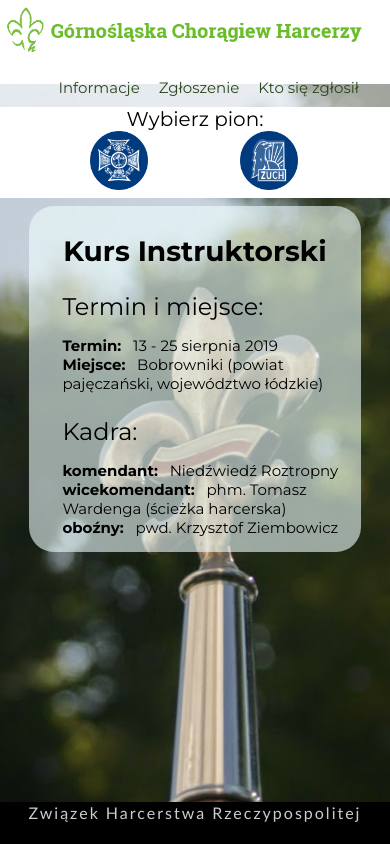
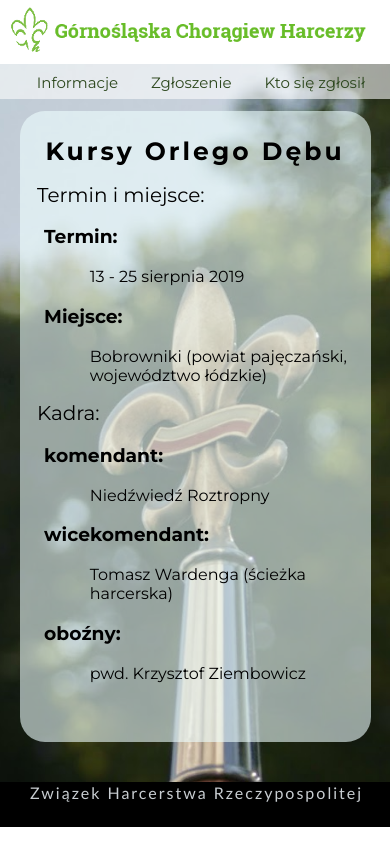
Before and after one commit to igor-zukowski/pajeczarnia, a plain HTML site: page att2/index.html in a window 390 px wide. Both pictures are taken after a click on the link "Informacje". Drawn offline with Linux system fonts and the light colour scheme.

Commit message:
correct tags

```diff
--- a/att2/index.html
+++ b/att2/index.html
@@ -10,33 +10,26 @@
 
 </head>
 <body>
-    <div id="header">
-        <div id="logo"><img src="/img/logo.PNG"></div>
-        <div id="nav">
-           <div id="navbar">
-            <li><a href="#" onclick="zgloszeni()">Kto się zgłosił</a></li>
-            <li><a id="zgloszenie" href="#" onclick="zgloszenie()">Zgłoszenie</a></li>
+    <header>
+        <img src="/img/logo.PNG">
+        <nav>
+
+            <li><a href="#" >Kto się zgłosił</a></li>
+            <li><a id="zgloszenie" href="#" >Zgłoszenie</a></li>
             <li><a href="#" onclick="informacja()">Informacje</a></li>
             <div style="clear:both;"></div>
-           </div>
-        </div>
 
-    </div>
+        </nav>
+
+    </header>
 
     <article>
-        <div id="menu">
-            <p>Wybierz pion:</p>
-                <img class="linkImg" id="link1" src="/img/pwd-zuch.png" alt="Zgłoszenie na kurs">
-            <hr id="menuLine">
-                <img class="linkImg" id="link2" src="/img/pwd-harc.png" alt="Zgłoszenie na kurs">
 
+        <section class="" id="section1">
+            <h1>Kursy Orlego Dębu</h1>
+            <div id="content"></p>
 
-        </div>
-        <div id="infoBox">
-            <p id="title">Kurs Orlego Dębu</p>
-            <p id="content"></p>
-            <div style="clear:both;"></div>
-        </div>
+        </section>
     </article>
     <footer>Związek Harcerstwa Rzeczypospolitej</footer>
     <script src='main.js'></script>
--- a/att2/main.css
+++ b/att2/main.css
@@ -1,52 +1,38 @@
 html,body{
-    min-height: 100vh;
-    height: 100%;
+
+    height: 100vh;
     margin: 0;
     font-family: 'Montserrat', sans-serif;
 
 }
 
 
-*{
-    box-sizing: border-box;
-}
-#header{
+header{
     width: 100%;
-    height: 10%;
+    height: auto;
 
 }
 
-#logo{
-    display: inline-block;
-    width: auto;
+header img{
+    width: 28%;
     height: auto;
 
 
 }
 
-#logo > img{
-    width: 50vh;
-    height: auto;
-    margin-left: 5vh;
-}
 
-
-#nav{
+nav{
     float: right;
     width: auto;
-    margin-top: 2.5vh;
-    margin-bottom: 0px;
+    margin: 1% 3vh auto auto;
     margin-right: 5vh;
     text-decoration: none;
     list-style: none;
-    height: auto;
+    height: 100%;
 }
 
     ul {
     list-style-type: none;
-    margin: 0;
-    padding: 0;
-    overflow: hidden;
     list-style: none;
   }
 
@@ -72,70 +58,64 @@ html,body{
 article{
     background-image: url(/img/IMG_8791.JPG);
     background-size: cover;
-    height: 85%;
+    height: 85vh;
 
 }
 
-#menu{
-    width: 15%;
-    background-color: rgba(255, 255, 255, 0.651);
-    height: 100%;
-    float: left;
+section{
+
+    width: 60%;
+    margin-right: 20%;
+    margin-top: 17%;
+    float: right;
+    background-color: rgba(238, 255, 255, 0.596);
+    border-radius: 100px;
+
 }
 
-#menu > hr{
-    border: 2px solid rgb(44, 71, 29);
-    width: 70%;
-    margin-bottom: 20%;
+section h1{
+    font-size: 40px;
+    letter-spacing: 3px;
+    text-align: center;
 }
 
-#menu > p{
-    text-align: center;
-    font-size: 25px;
-    border-bottom: 0;
+section h2{
+    font-size: 30px;
+    font-weight: 400;
+    margin-left: 5%;
 }
 
-#menu > img{
-    width: 60%;
-    height: auto;
-    margin-left: 19%;
-    margin-right: auto;
-
-    margin-bottom: 20%;
-}
-
-#infoBox{
-    width: 60%;
-    margin-left: auto;
-    margin-right: 23vh;
-    margin-top: 14%;
-    float: right;
-    text-align: center;
-    background-color: rgba(238, 255, 255, 0.596);
-    border-radius: 100px;
-}
-
-#title{
-    font-size: 45px;
-    font-weight: 700;
-    color: black;
-    margin-bottom: 4%;
-}
-
-#content{
-    text-align: left;
-    font-size: 20px;
-    margin-left: 20%;
-    margin-top: 0;
+section h3 {
+    margin-left: 7%;
+    width: 15%;
 }
 
 
+section p{
+    margin-left: 20%;
+}
+
+.smallMargin{
+    width: 60%;
+    margin-right: 20%;
+    margin-top: 3%;
+    float: right;
+    background-color: rgba(238, 255, 255, 0.596);
+    border-radius: 100px;
+    overflow: auto;
+}
+
+
+
+
+
+
 footer{
-    height: 5%;
+    height: 4vh;
     background-color: rgb(0, 0, 0);
     text-align: center;
+    padding-top: 15px;
     color: rgb(200, 205, 209);
-    padding: 0.4%;
     font-family: 'Trebuchet MS';
     letter-spacing: 2px;
 
@@ -144,31 +124,25 @@ footer{
 @media only screen and (max-width: 600px) {
     article {
         background-position: 60% 0%;
-    }
-
-    #logo{
-        display: inline-block;
-        width: 100%;
-        height: auto;
-
 
     }
 
-    #logo > img{
+
+    header img{
 
         height: auto;
         width: 95%;
         margin-right: auto;
-        margin-left: 0vh;
+        margin-left: 0.5vh;
     }
 
-    #nav{
+    nav{
 
         align-items: center;
         width: 100vh;
         margin-bottom: 0;
         margin-top: -1%;
-        margin-right: auto;
+        margin-right: 0;
         text-decoration: none;
         list-style: none;
         height: auto;
@@ -180,9 +154,7 @@ footer{
         list-style-type: none;
         margin: 0;
         margin-top: 2vh;
-        margin-right: 6vh;
         padding: 0;
-        overflow: hidden;
         list-style: none;
 
       }
@@ -190,7 +162,7 @@ footer{
         li {
         display: flex;
         margin-left: 0;
-        margin-right: 3px;
+        margin-right: 2%;
         color: rgb(44, 71, 29);
         margin-top: 6px;
         font-size: 15px;
@@ -210,34 +182,6 @@ footer{
         border-radius: 25px;
       }
 
-      #navbar{
-          margin: 5px 20px 3px 5px;
-      }
-
-      #menu{
-        width: 100%;
-        background-color: rgb(255, 255, 255);
-        height: auto;
-        float: left;
-
-    }
-
-    #menu > hr{
-        display: none;
-        border: 2px solid rgb(255, 255, 255);
-        width: 70%;
-        margin-bottom: 0%;
-    }
-
-    #menu > p{
-        font-size: 20px;
-        width: 100%;
-        margin-top:  0;
-        margin-bottom: 0%;
-        margin-left: auto;
-        margin-right: auto;
-    }
-
 
 
     #menu > img{
@@ -249,31 +193,61 @@ footer{
         margin-bottom: 2%;
     }
 
-    #infoBox{
-        width: 85%;
-        max-width: 95%;
-        margin-left: auto;
-        margin-right: 7.5%;
+    section{
+
+        width: 90%;
+        margin-right: 5%;
+        margin-top: 17%;
+        float: right;
         background-color: rgba(238, 255, 255, 0.596);
         border-radius: 25px;
+
+
     }
 
-    #title{
-        font-size: 28px;
-        font-weight: 700;
-        color: black;
-        margin-bottom: 4%;
+    section h1{
+        font-size: 25px;
+        letter-spacing: 3px;
+        text-align: center;
+        margin-bottom: 0px;
     }
 
-    #content{
-        text-align: left;
-        font-size: 15px;
-        margin-left: 10%;
-        margin-top: 0;
+    section h2{
+        font-size: 20px;
+        font-weight: 400;
+        margin-left: 5%;
+        margin-bottom: 0px;
+    }
+
+    section h3 {
+        margin-left: 7%;
+        width: 15%;
+        font-size: 15px
+        margin-bottom: 0px;
     }
 
 
+    section p{
+        margin-left: 20%;
+    }
+
+    .smallMargin{
+        width: 90%;
+        height: 88%;
+        margin-right: 5%;
+        margin-top: 3%;
+        float: right;
+        background-color: rgba(238, 255, 255, 0.596);
+        border-radius: 25px;
+        overflow: scroll;
+    }
+
+
+
+
     footer{
+        position: fixed;
+        width: 100%;
         height: 5%;
         background-color: rgb(0, 0, 0);
         text-align: center;
@@ -288,41 +262,3 @@ footer{
 
 
   }
-
-  .blink {
-	-webkit-animation: blink .75s linear infinite;
-	-moz-animation: blink .75s linear infinite;
-	-ms-animation: blink .75s linear infinite;
-	-o-animation: blink .75s linear infinite;
-	 animation: blink .75s linear infinite;
-}
-@-webkit-keyframes blink {
-	0% { opacity: 1; }
-	50% { opacity: 1; }
-	50.01% { opacity: 0; }
-	100% { opacity: 0; }
-}
-@-moz-keyframes blink {
-	0% { opacity: 1; }
-	50% { opacity: 1; }
-	50.01% { opacity: 0; }
-	100% { opacity: 0; }
-}
-@-ms-keyframes blink {
-	0% { opacity: 1; }
-	50% { opacity: 1; }
-	50.01% { opacity: 0; }
-	100% { opacity: 0; }
-}
-@-o-keyframes blink {
-	0% { opacity: 1; }
-	50% { opacity: 1; }
-	50.01% { opacity: 0; }
-	100% { opacity: 0; }
-}
-@keyframes blink {
-	0% { opacity: 1; }
-	50% { opacity: 1; }
-	50.01% { opacity: 0; }
-	100% { opacity: 0; }
-}
--- a/att2/main.js
+++ b/att2/main.js
@@ -1,42 +1,8 @@
-var btn1 = document.getElementById('link1');
-var btn2 = document.getElementById('link2');
-var res = document.documentElement.clientWidth;
-var infoBox = document.getElementsByTagName('article');
-var img1 = document.getElementById('link1');
-var img2 = document.getElementById('link2');
+var section = document.getElementById("section1");
+function informacja(){
+    section.className = "smallMargin";
+    document.getElementById('content').innerHTML = '<h2>Termin i miejsce:</h2><h3>Termin:</h3><p>13 - 25 sierpnia 2019</p><h3>Miejsce:</h3><p>Bobrowniki (powiat pajęczański, województwo łódzkie)</p><h2>Kadra:</h2><h3>komendant:</h3><p>Niedźwiedź Roztropny</p><h3>wicekomendant:</h3><p>Tomasz Wardenga (ścieżka harcerska)</p><h3>oboźny:</h3><p>pwd. Krzysztof Ziembowicz</p> '
 
-
-
-function zgloszenie(){
-
-    btn2.className = "blink";
-    btn1.className = "blink";
-
-    setTimeout(noBlink, 2600);
+    console.log(res);
 
 };
-
-btn1.style.cursor = 'pointer';
-btn2.style.cursor = 'pointer';
-btn1.onclick = ()=> location.href = "https://forms.gle/7ZhESe9WytKYYXst5";
-btn2.onclick = ()=> location.href = "https://forms.gle/phgTCvzup9grq8Mf7";
-
-
-
-
-function informacja(){
-    document.getElementById('title').innerHTML = '<p id="title">Kurs Instruktorski</p>'
-    document.getElementById('content').innerHTML = '<p id="inf" style="text-align:left; font-size:24px; margin-bottom:0;">Termin i miejsce:</p><p id="kadra"><b>Termin:</b>&nbsp; &nbsp;13 - 25 sierpnia 2019<br /><b>Miejsce:</b>&nbsp; &nbsp;Bobrowniki (powiat pajęczański, województwo łódzkie)<br /><p id="inf" style="text-align:left; font-size:24px; margin-bottom:0;">Kadra:</p><p id="kadra"><b>komendant:</b>&nbsp; &nbsp;Niedźwiedź Roztropny<br /><b>wicekomendant:</b>&nbsp; &nbsp;phm. Tomasz Wardenga (ścieżka harcerska)<br /><b>oboźny:</b>&nbsp; &nbsp;pwd. Krzysztof Ziembowicz</p> '
-    console.log(res);
-    if(res > 600){
-        document.getElementById('infoBox').style = 'margin-top: 8%;';
-    }else{
-        document.getElementById('infoBox').style = 'margin-top: 2%;';
-    };
-};
-
-
-function noBlink(){
-    btn1.className = "";
-    btn2.className = "";
-}
```
